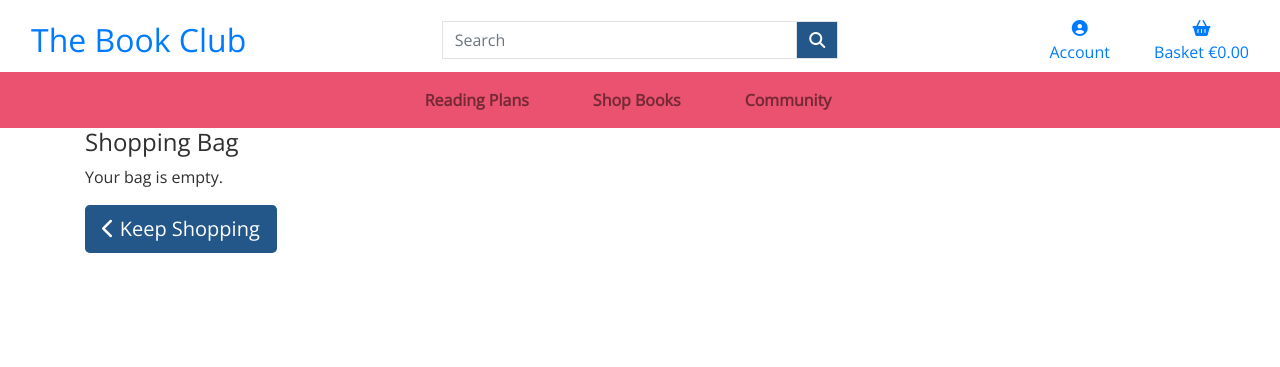
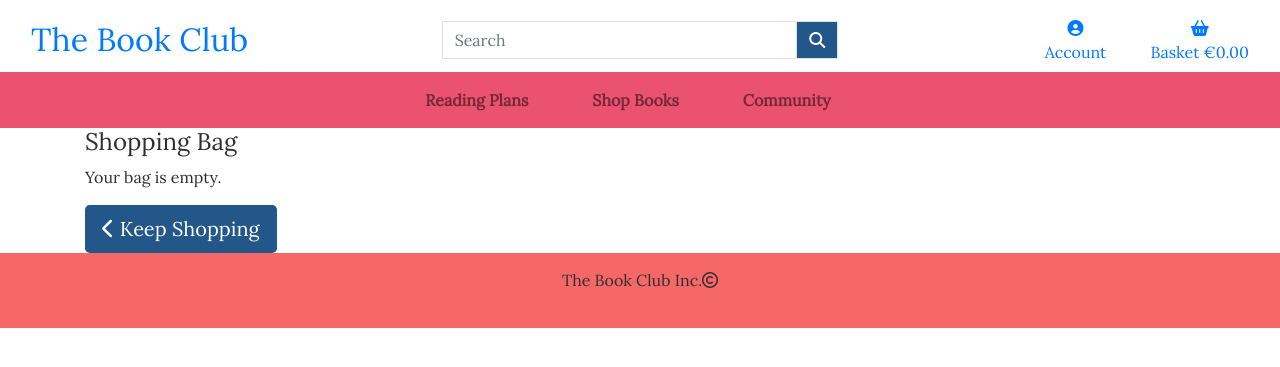
Before and after one commit to albenakr/the-book-club, a Django app: page /bag/ in a window 1280 px wide. Shown: the top 367 px of the page. Run offline with Django 3.2, Linux system fonts and the light colour scheme; parts of the project's set-up code (start-up, migrations or seed data) failed here and were passed over; some libraries are stand-ins or nearby versions.

Commit message:
Styling changes

```diff
--- a/static/css/base.css
+++ b/static/css/base.css
@@ -4,7 +4,7 @@ html {
 
 body {
     color: #302f2f;
-    font-family: 'Open Sans', sans-serif;}
+    font-family: 'Lora', serif;}
 
 /* Buttons */
 
@@ -23,8 +23,9 @@ body {
 
 
 .home-header-container {
-    background: url('/media/stanislav-kondratiev-6pO3QFkk7hQ-unsplash.jpg') no-repeat center center fixed;
+    background: url('/media/kimberly-farmer-unsplash.jpg') no-repeat center center fixed;
     background-size: cover;
+    position: fixed;
     margin-top: 128px;
     height: 100vh;
 }
@@ -82,6 +83,24 @@ body {
     justify-content: center;
     display: flex;
 }
+
+/* Footer */
+
+        footer {
+            height: 75px;
+            width: 100%;
+            background-color: #f66767;
+            bottom: 0px;
+            text-align: center;
+            justify-content: center;
+            padding-top: 18px;
+        }
+
+        footer p {
+            font-weight: 400;
+            color: #3c3d47;
+            opacity: 0.8;
+        }
 
 /* ------------------------------- bootstrap toasts */
 
--- a/templates/base.html
+++ b/templates/base.html
@@ -26,9 +26,8 @@
     <!-- Google Fonts -->
 
     <link
-      href="https://fonts.googleapis.com/css2?family=Open+Sans&display=swap"
-      rel="stylesheet"
-    />
+      href="https://fonts.googleapis.com/css2?family=Lora&display=swap" rel="stylesheet"/>
+
 
     <!-- Base.css -->
 
@@ -162,6 +161,11 @@
 
     {% block page_header %} {% endblock %} {% block content %} {% endblock %}
 
+      <footer>
+        <h6>The Book Club Inc.<i class="fa fa-copyright" aria-hidden="true"></i></h6>
+    </footer>
+
+
     {% block postloadjs %}
         <!-- Every page that loads will call the show option on all toasts that have been rendered in the messages container -->
 
```
Also changed, not shown: media/kimberly-farmer-unsplash.jpg (added).
